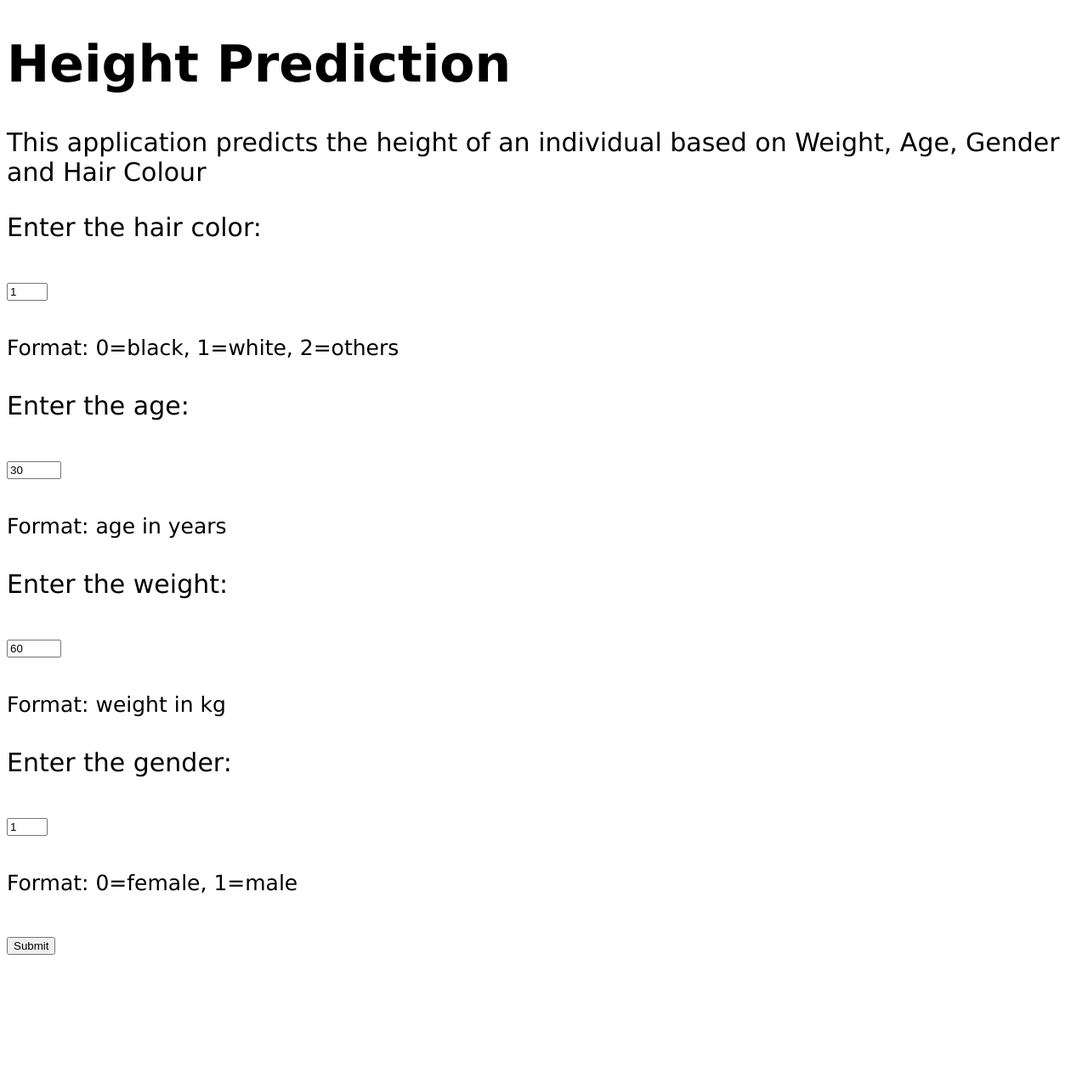
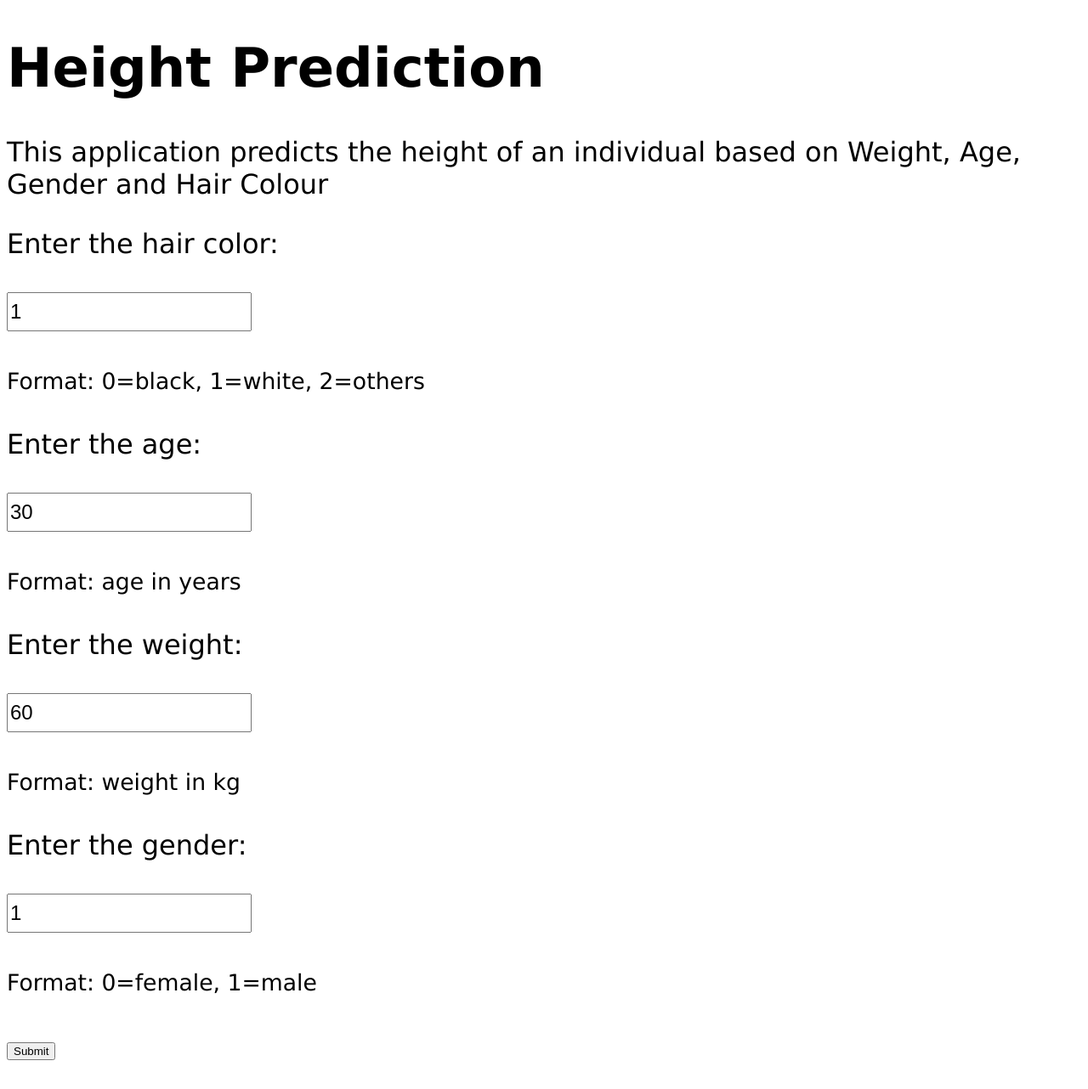
Before and after one commit to choongcalvin/height, a Flask app: page / in a window 1280 px wide. Shown: the whole page at 85% size. Before the commit the page ends 1124 px from the top, so only its background shows below. Run offline with Flask 2, Linux system fonts and the light colour scheme; parts of the project's set-up code (start-up, migrations or seed data) failed here and were passed over.

Commit message:
Update index.html

```diff
--- a/templates/index.html
+++ b/templates/index.html
@@ -5,7 +5,7 @@
   <style>
 	body {
 		font-family: Verdana;
-		font-size: 30px;
+		font-size: 32px;
 	}
   </style>
 </head>
@@ -16,23 +16,28 @@
 
     	<form action="/predict"method="post">
 
+	<p style="font-size:32px">
+
 	<label for="hair color">Enter the hair color:</label><br><br>
-  	<input type="number" name="hair_color" placeholder="0, 1 or 2" min="0" max="2" value="1"><br><br>
+  	<input type="number" style="font-size: 18pt; height: 40px; width:280px; name="hair_color" placeholder="0, 1 or 2" min="0" max="2" value="1"><br><br>
   	<small>Format: 0=black, 1=white, 2=others </small><br><br>
 
+
 	<label for="age">Enter the age:</label><br><br>
-  	<input type="number" name="age" placeholder="years" min="1" max="100" value="30"><br><br>
+  	<input type="number" style="font-size: 18pt; height: 40px; width:280px;  name="age" placeholder="years" min="1" max="100" value="30"><br><br>
   	<small>Format: age in years </small><br><br>
 
 	<label for="weight">Enter the weight:</label><br><br>
-  	<input type="number" name="weight" placeholder="kg" min="1" max="300" value="60"><br><br>
+  	<input type="number" style="font-size: 18pt; height: 40px; width:280px;  name="weight" placeholder="kg" min="1" max="300" value="60"><br><br>
   	<small>Format: weight in kg </small><br><br>
 
 	<label for="gender">Enter the gender:</label><br><br>
-  	<input type="number" name="gender" placeholder="0 for female or 1 for male" min="0" max="1" value="1"><br><br>
+  	<input type="number" style="font-size: 18pt; height: 40px; width:280px;  name="gender" placeholder="0 for female or 1 for male" min="0" max="1" value="1"><br><br>
   	<small>Format: 0=female, 1=male </small><br><br>
 
 	<input type="submit">
+
+	</p>
 
 	</form>
 
```
